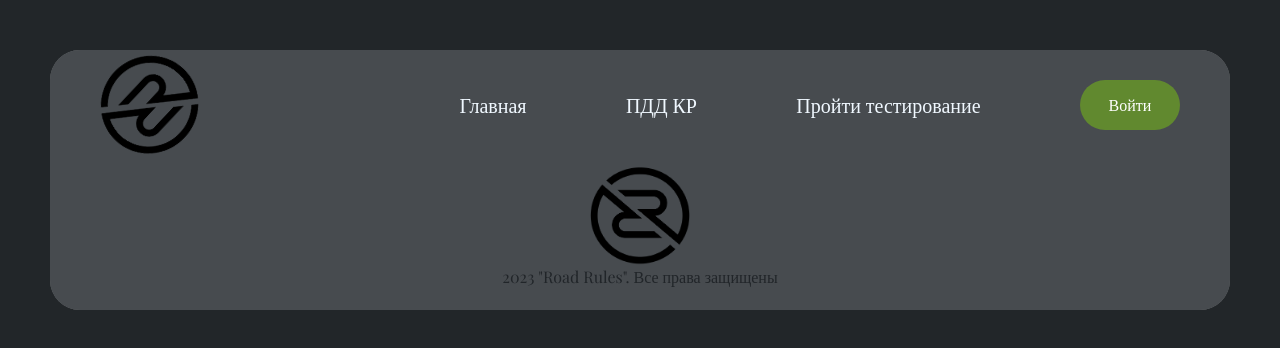
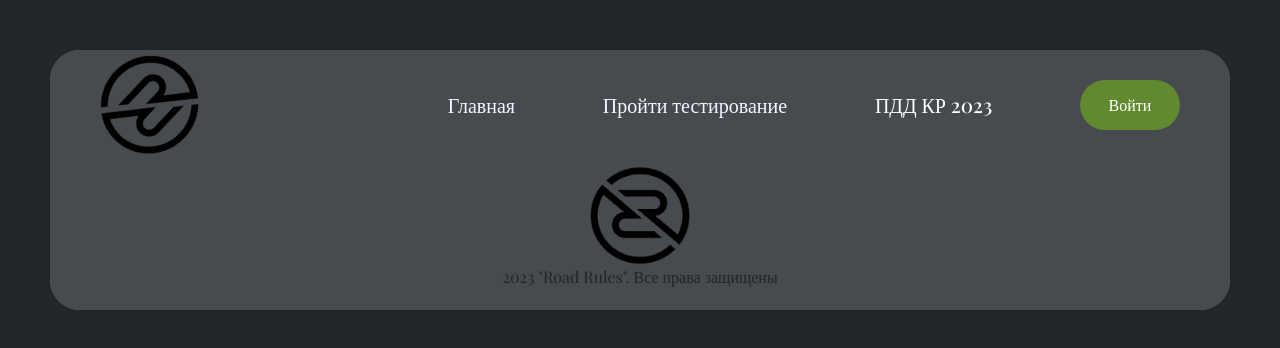
Before and after one commit to Aiperiwa/FINAL_PROJECT, a React (Create React App) app: page / in a window 1280 px wide. Shown: the top 348 px of the page. Built offline with nearby package versions, Linux system fonts and the light colour scheme.

Commit message:
add pdd kr

```diff
--- a/public/index.html
+++ b/public/index.html
@@ -5,6 +5,7 @@
   <meta http-equiv="X-UA-Compatible" content="IE=edge">
   <meta name="viewport" content="width=device-width, initial-scale=1.0">
   <title>Final Project</title><link href="https://cdn.jsdelivr.net/npm/bootstrap@5.3.0-alpha3/dist/css/bootstrap.min.css" rel="stylesheet" integrity="sha384-KK94CHFLLe+nY2dmCWGMq91rCGa5gtU4mk92HdvYe+M/SXH301p5ILy+dN9+nJOZ" crossorigin="anonymous">
+  <link href="https://cdn.jsdelivr.net/npm/bootstrap@5.3.0-alpha3/dist/css/bootstrap.min.css" rel="stylesheet" integrity="sha384-KK94CHFLLe+nY2dmCWGMq91rCGa5gtU4mk92HdvYe+M/SXH301p5ILy+dN9+nJOZ" crossorigin="anonymous">
 </head>
 <body>
   <noscript>You need to enable JavaScript to run this app.</noscript>
--- a/src/components/header/Header.jsx
+++ b/src/components/header/Header.jsx
@@ -12,11 +12,11 @@ const links = [
     route: '/home'
   },
 
-  {
-    id: 4,
-    text: 'ПДД КР',
-    route: '/questionList'
-  },
+  // {
+  //   id: 4,
+  //   text: 'ПДД КР',
+  //   route: '/PDD_KR2021.pdf'
+  // },
   {
     id: 5,
     text: 'Пройти тестирование',
@@ -42,6 +42,7 @@ const Header = () => {
               </NavLink>
           ))
         }
+          <a className={NavStyle.pdd} href="/PDD_KR2021.pdf">ПДД КР 2023</a>
 
           <Link to='/login'>
           <button className={NavStyle.enter}>Войти</button>
--- a/src/components/header/header.module.css
+++ b/src/components/header/header.module.css
@@ -50,9 +50,15 @@
 
 .logo:hover {
   animation: none;
+}
 
+.pdd {
+  text-decoration: none;
+  color: #fff;
+  font-size: 20px;
 
 }
+
 
 @keyframes spin {
   100% {
@@ -65,5 +71,10 @@
   .nav {
     display: none;
   }
+   .pdd{
+    display: none;
+
+
+   }
 
 }
--- a/src/index.css
+++ b/src/index.css
@@ -19,7 +19,6 @@ code {
     monospace;
 }
 
-
 * {
   box-sizing: border-box;
   margin: 0;
```
Also changed, not shown: 1 other file (tests, documents, lock files or other folders).
